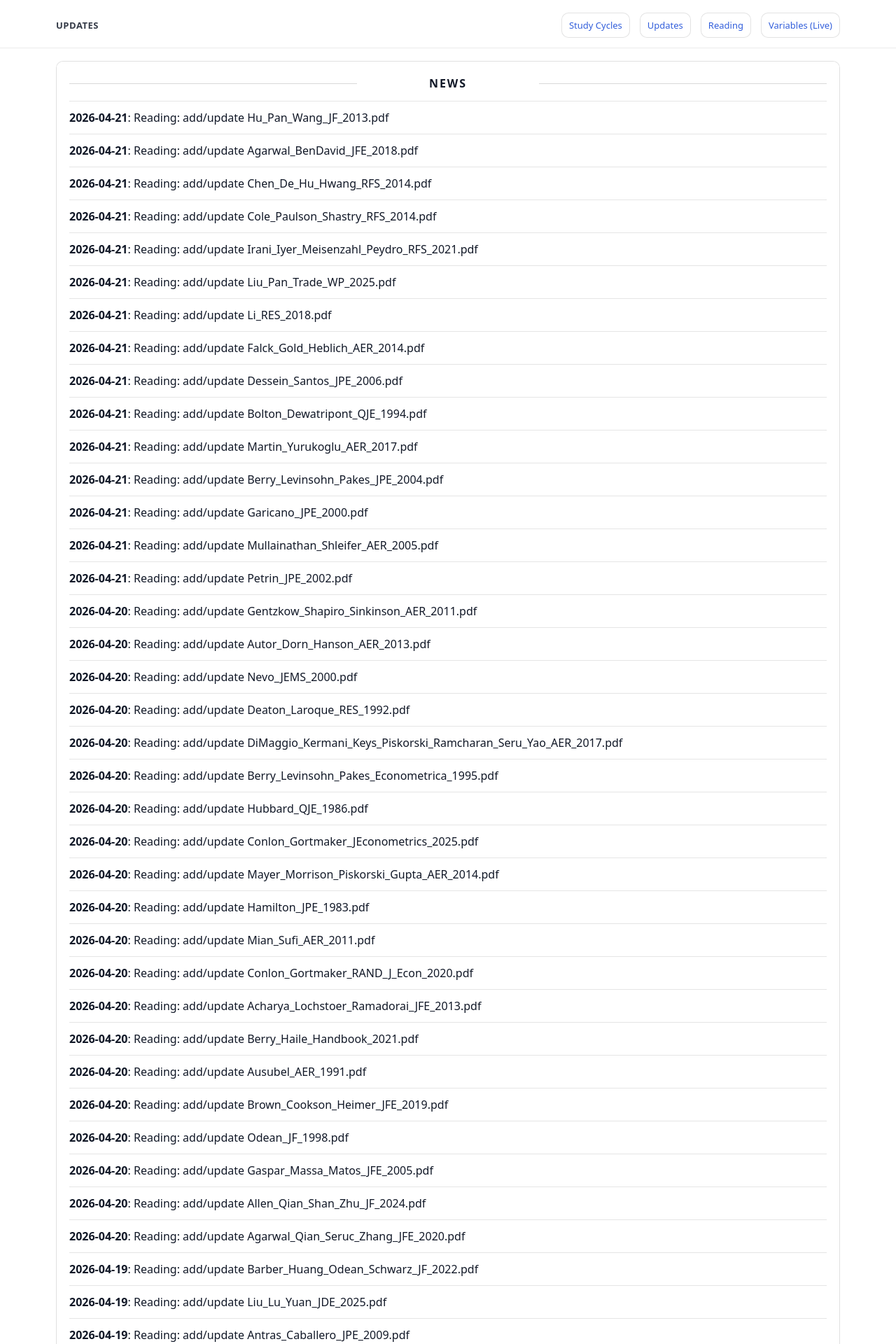
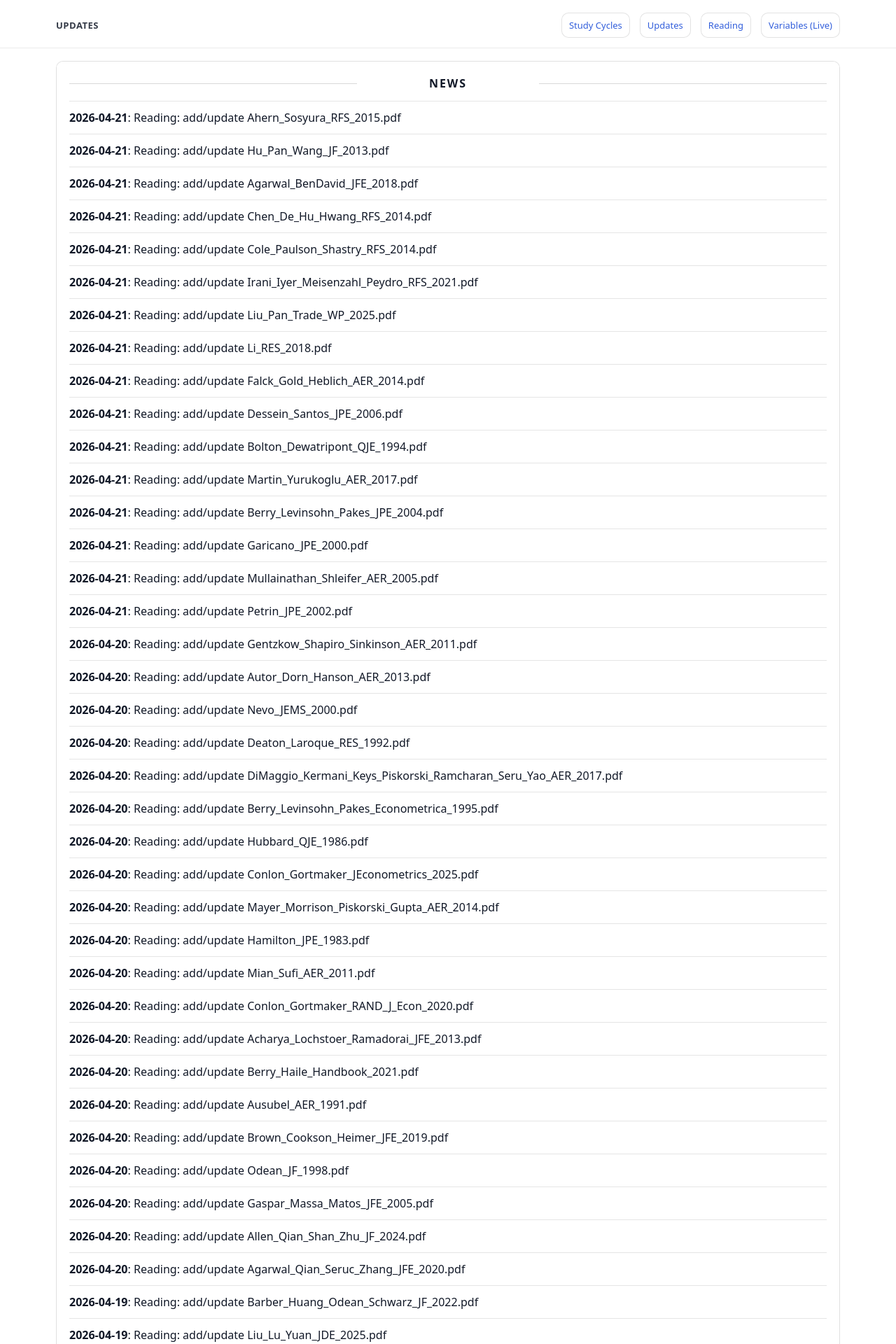
Before and after one commit to yaxinzn/study-archive, a Jekyll site: the page built from updates/index.md, in a window 1280 px wide. Shown: the top 1920 px of the page at 70% size. Built offline with Jekyll 4.4.1, drawn with Linux system fonts in a browser that asks for light colours; some of the changed text lies outside the part shown.

Commit message:
chore: update NEWS feed

```diff
--- a/_data/news.yml
+++ b/_data/news.yml
@@ -1,4 +1,7 @@
 # Auto-generated update history (sorted newest -> oldest). Do not edit manually.
+- ts: "1776770790"
+  date: "2026-04-21"
+  title: "Reading: add/update Ahern_Sosyura_RFS_2015.pdf"
 - ts: "1776768213"
   date: "2026-04-21"
   title: "Reading: add/update Hu_Pan_Wang_JF_2013.pdf"
```
